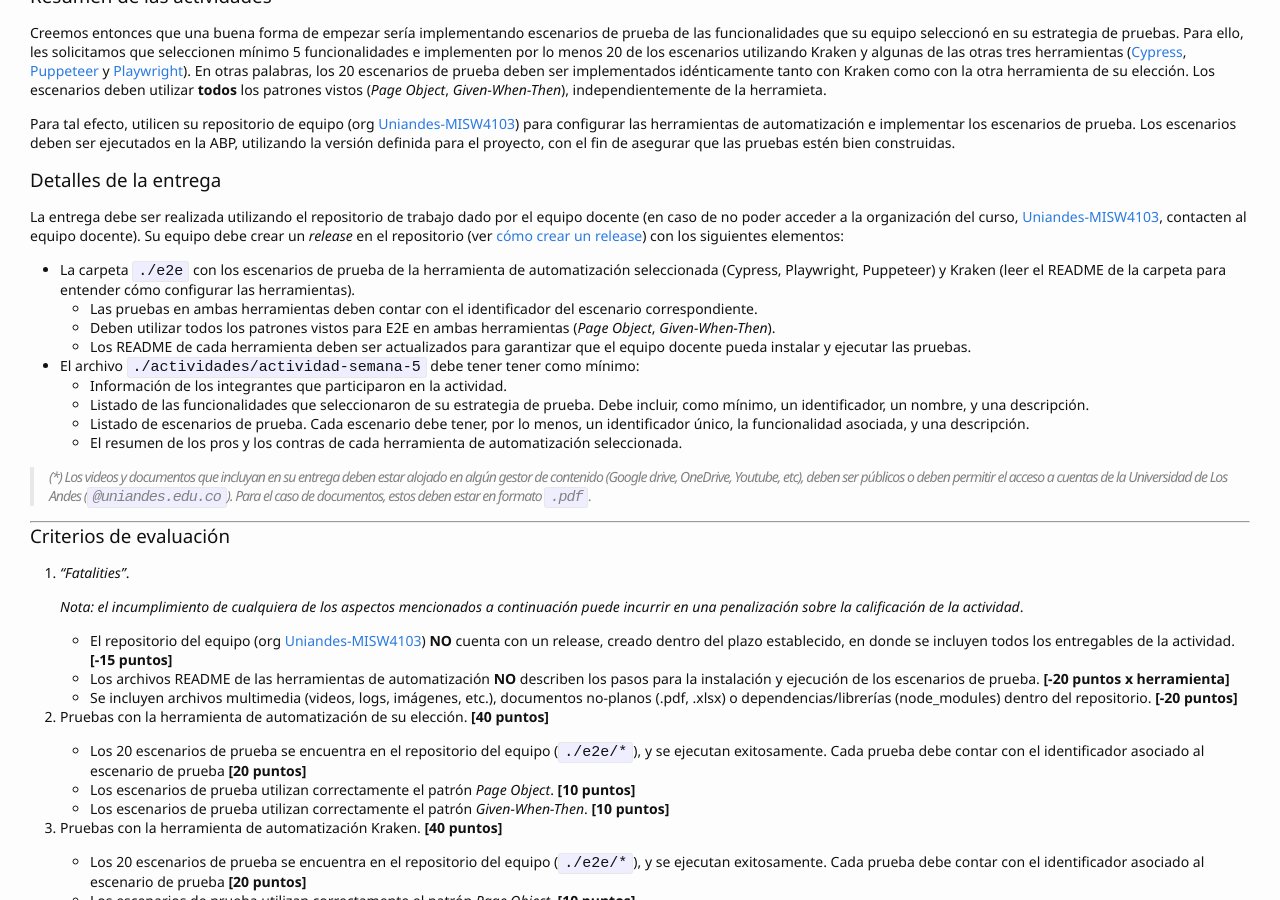
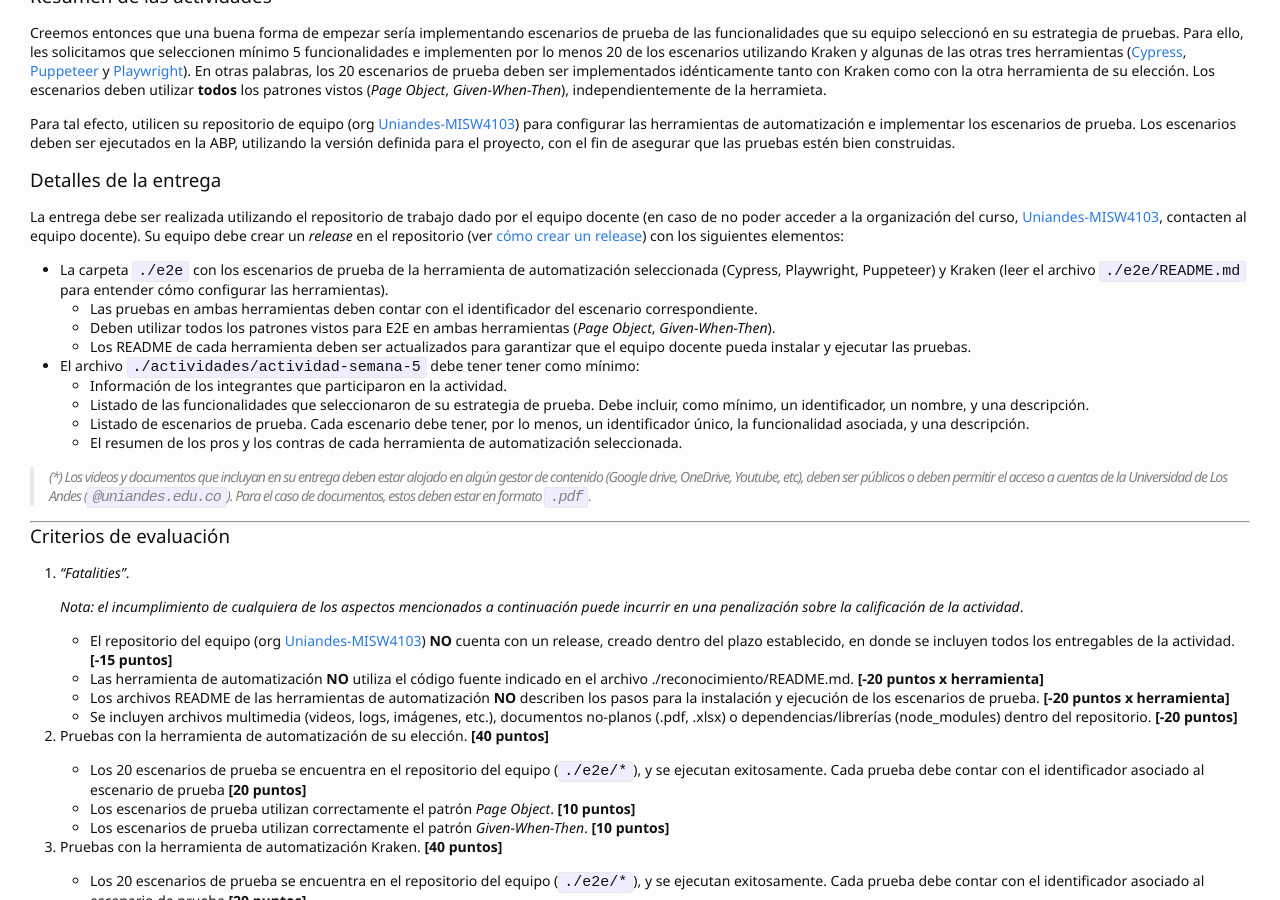
Before and after one commit to TiCSw/mt1_guias_pruebas, a Jekyll site: the page built from docs/semanas/semana5.md, in a window 1280 px wide and 900 px high, scrolled down 621 px. Built offline with Jekyll 4.4.1, drawn with Linux system fonts in a browser that asks for light colours; some web fonts are replaced; our own code applies the rules of GitHub Pages for plain Markdown files; comment, search, counter and statistics services are not loaded.

Commit message:
Update semana5.md

```diff
--- a/docs/semanas/semana5.md
+++ b/docs/semanas/semana5.md
@@ -16,7 +16,7 @@
 
 La entrega debe ser realizada utilizando el repositorio de trabajo dado por el equipo docente (en caso de no poder acceder a la organización del curso, [Uniandes-MISW4103](https://github.com/orgs/Uniandes-MISW4103/), contacten al equipo docente). Su equipo debe crear un _release_ en el repositorio (ver [cómo crear un release](https://docs.github.com/en/repositories/releasing-projects-on-github/managing-releases-in-a-repository#creating-a-release)) con los siguientes elementos:
 
-- La carpeta `./e2e` con los escenarios de prueba de la herramienta de automatización seleccionada (Cypress, Playwright, Puppeteer) y Kraken (leer el README de la carpeta para entender cómo configurar las herramientas).
+- La carpeta `./e2e` con los escenarios de prueba de la herramienta de automatización seleccionada (Cypress, Playwright, Puppeteer) y Kraken (leer el archivo `./e2e/README.md` para entender cómo configurar las herramientas).
     - Las pruebas en ambas herramientas deben contar con el identificador del escenario correspondiente.
     - Deben utilizar todos los patrones vistos para E2E en ambas herramientas (_Page Object_, _Given-When-Then_).
     - Los README de cada herramienta deben ser actualizados para garantizar que el equipo docente pueda instalar y ejecutar las pruebas.
@@ -38,6 +38,7 @@
     _Nota: el incumplimiento de cualquiera de los aspectos mencionados a continuación puede incurrir en una penalización sobre la calificación de la actividad_.
 
     - El repositorio del equipo (org [Uniandes-MISW4103](https://github.com/orgs/Uniandes-MISW4103/)) **NO** cuenta con un release, creado dentro del plazo establecido, en donde se incluyen todos los entregables de la actividad. **[-15 puntos]**
+    - Las herramienta de automatización **NO** utiliza el código fuente indicado en el archivo ./reconocimiento/README.md. **[-20 puntos x herramienta]**
     - Los archivos README de las herramientas de automatización **NO** describen los pasos para la instalación y ejecución de los escenarios de prueba. **[-20 puntos x herramienta]**
     - Se incluyen archivos multimedia (videos, logs, imágenes, etc.), documentos no-planos (.pdf, .xlsx) o dependencias/librerías (node_modules) dentro del repositorio. **[-20 puntos]**
 
```
